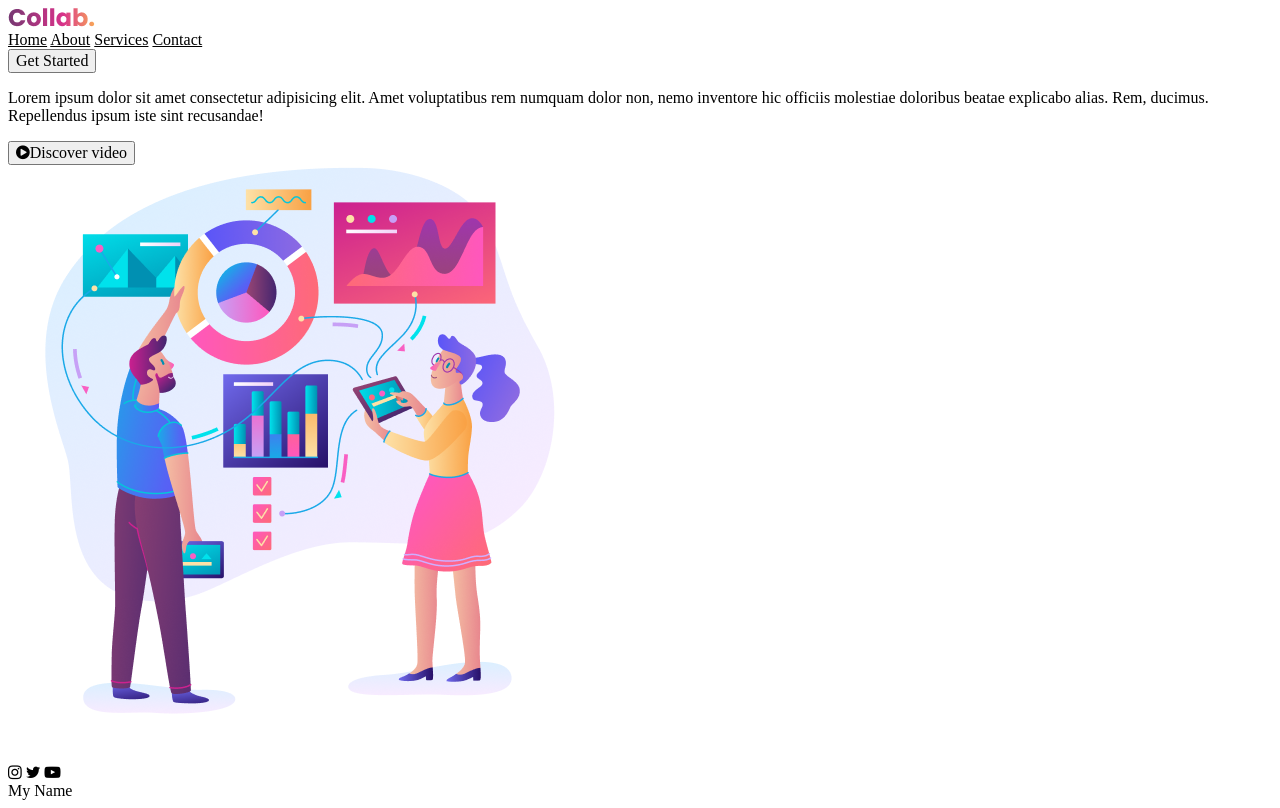
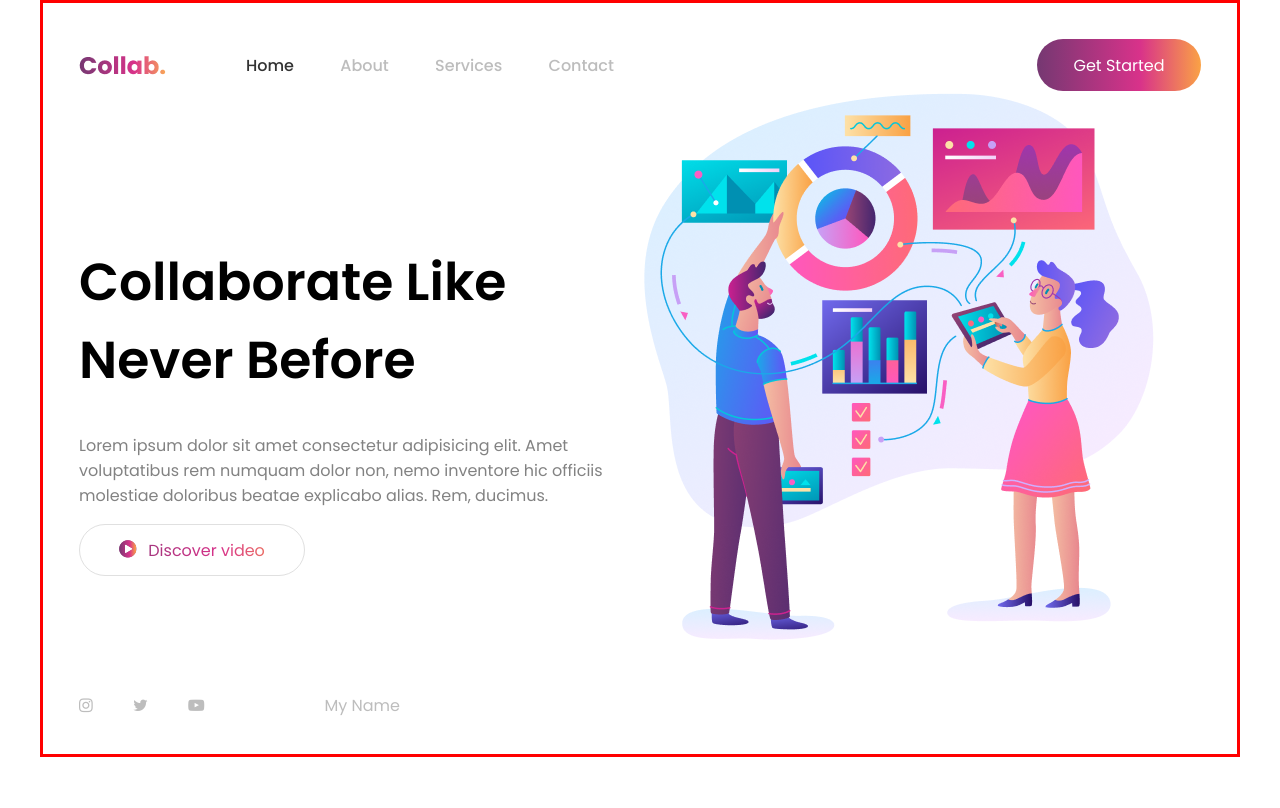
Before and after one commit to Weirdricc/collab.-starter-main, a plain HTML site: page index.html in a window 1280 px wide. Drawn offline with Linux system fonts and the light colour scheme.

Commit message:
my attempt

```diff
--- a/index.html
+++ b/index.html
@@ -13,6 +13,11 @@
       href="https://cdnjs.cloudflare.com/ajax/libs/font-awesome/4.7.0/css/font-awesome.min.css"
     />
     <link rel="stylesheet" href="style.css" />
+    <link rel="preconnect" href="https://fonts.gstatic.com" />
+    <link
+      href="https://fonts.googleapis.com/css2?family=Poppins:wght@400;500;600&display=swap"
+      rel="stylesheet"
+    />
 
     <title>Collab.</title>
   </head>
@@ -22,7 +27,9 @@
         <img src="img/Collab..png" alt="" class="logo" />
 
         <nav class="navigation">
-          <a href="" class="navigation--items">Home</a>
+          <a href="" class="navigation--items navigation--items__active"
+            >Home</a
+          >
           <a href="" class="navigation--items">About</a>
           <a href="" class="navigation--items">Services</a>
           <a href="" class="navigation--items">Contact</a>
@@ -33,12 +40,14 @@
 
       <main>
         <div class="main--content">
-          <h1 class="heading"></h1>
+          <h1 class="heading">
+            Collaborate Like<br />
+            Never Before
+          </h1>
           <p class="description">
             Lorem ipsum dolor sit amet consectetur adipisicing elit. Amet
             voluptatibus rem numquam dolor non, nemo inventore hic officiis
             molestiae doloribus beatae explicabo alias. Rem, ducimus.
-            Repellendus ipsum iste sint recusandae!
           </p>
 
           <button class="play--button">
--- a/style.css
+++ b/style.css
@@ -3,3 +3,94 @@
   font: inherit;
   color: inherit;
 }
+body {
+  font-family: 'Poppins', sans-serif;
+  margin: 0;
+  padding: 0;
+}
+p {
+  max-width: 600px;
+}
+header {
+  display: flex;
+  align-items: center;
+}
+.container {
+  border: 3px solid red;
+
+  padding: 36px;
+  max-width: 1200px;
+  /* height: 100vh; */
+  margin: 0 auto;
+  /* display: grid;
+  grid-template-rows: auto 1fr auto; */
+}
+.navigation {
+  flex-grow: 1;
+  margin-left: 80px;
+}
+.navigation--items {
+  margin-left: 42px;
+  text-decoration: none;
+  color: #bdbdbd;
+  font-weight: 500;
+}
+.navigation--items:first-child {
+  margin-left: 0;
+}
+.navigation--items__active {
+  color: #333;
+}
+.navigation--button {
+  background: linear-gradient(270deg, #faa245 0%, #d8328a 37.25%, #753872 100%);
+  height: 52px;
+  width: 164px;
+  color: white;
+  border: none;
+  border-radius: 50px;
+}
+main {
+  display: flex;
+  align-items: center;
+  /* flex-wrap: wrap; */
+}
+.heading {
+  font-size: 52px;
+  font-weight: 600;
+}
+.description {
+  font-weight: 400;
+  color: #828282;
+}
+.play--button {
+  height: 52px;
+  width: 226px;
+  border-radius: 40px;
+  border: 1px solid #e0e0e0;
+
+  background: transparent;
+  background: -webkit-linear-gradient(
+    180deg,
+    #faa245 0%,
+    #d8328a 37.25%,
+    #753872 100%
+  );
+  background-clip: text;
+  -webkit-background-clip: text;
+  -webkit-text-fill-color: transparent;
+}
+.play--button .fa {
+  background: inherit;
+  font-size: 1.25rem;
+  margin-right: 12px;
+}
+footer {
+  color: #bdbdbd;
+}
+.socials {
+  display: inline-block;
+  margin-right: 80px;
+}
+.social--items {
+  margin-right: 36px;
+}
```
